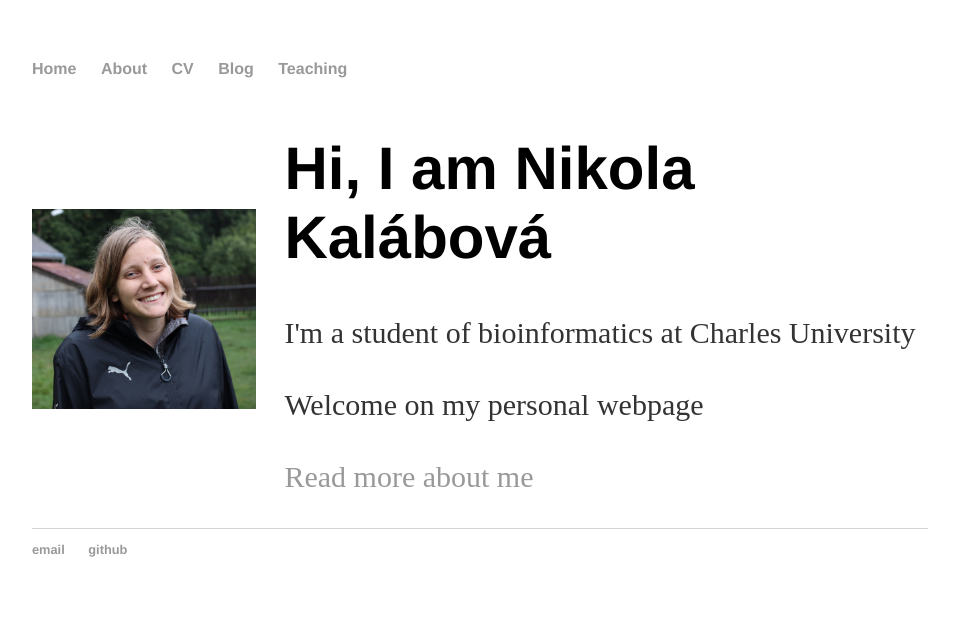
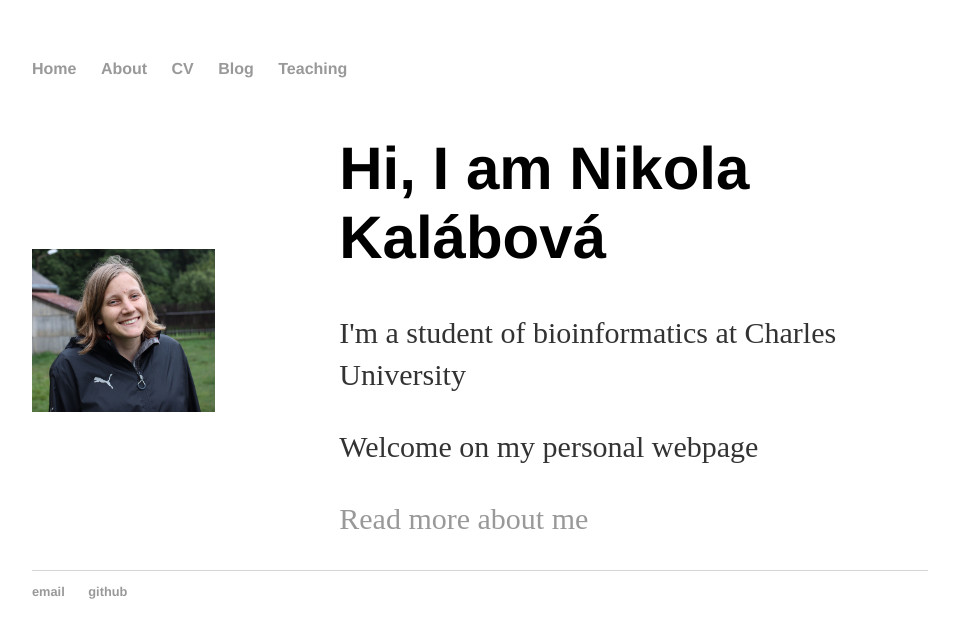
Before and after one commit to lavakin/lavakin.github.io, a Jekyll site: the page built from index.html, in a window 1280 px wide. Shown: the top 638 px of the page, without its empty margins (160-1119 px from the left). Built offline with Jekyll 4.4.1, drawn with Linux system fonts in a browser that asks for light colours.

Commit message:
Update index.html

```diff
--- a/index.html
+++ b/index.html
@@ -12,10 +12,10 @@ title: Nikola Kalábová, Personal Webpage
         justify-content: center
       }
       img {
-        max-width: 90%
+        max-width: 60%
       }
       .image {
-        flex-basis: 30%
+        flex-basis: 40%
       }
       .text {
         font-size: 20px;
```
